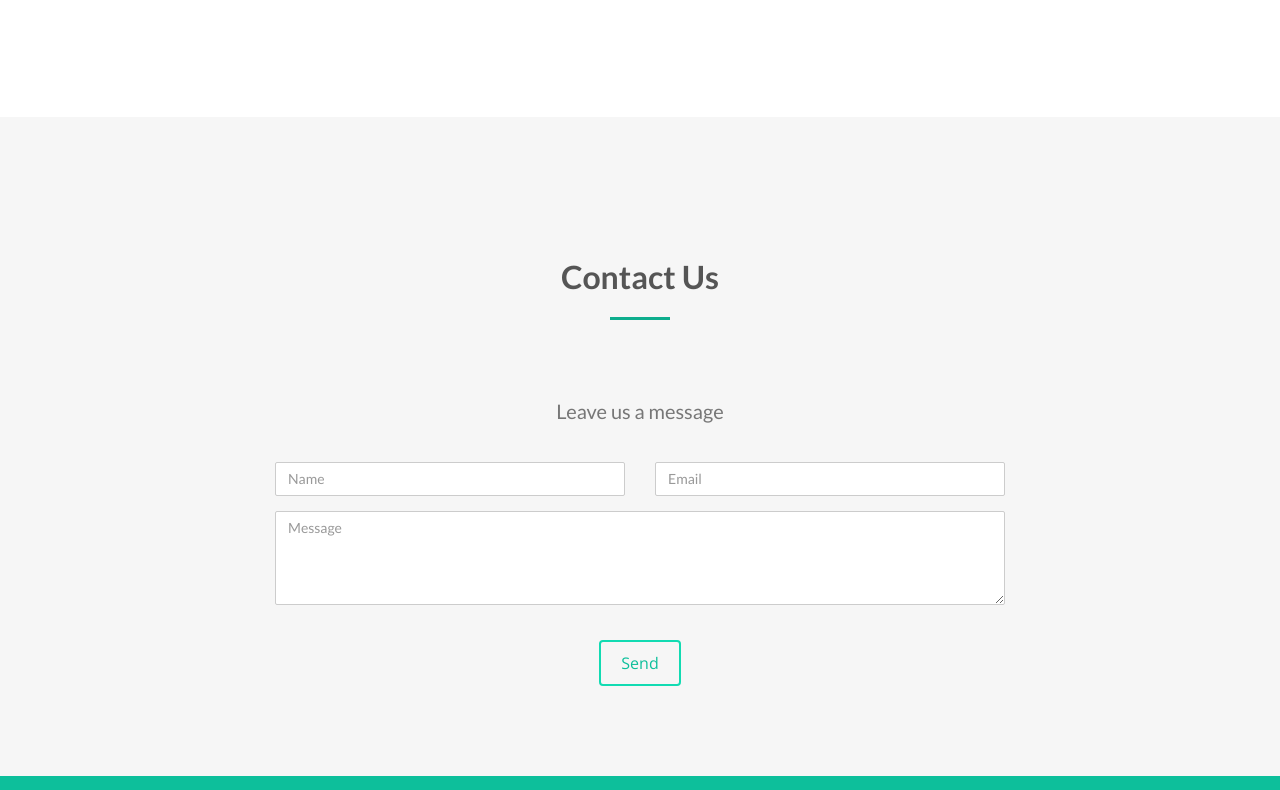
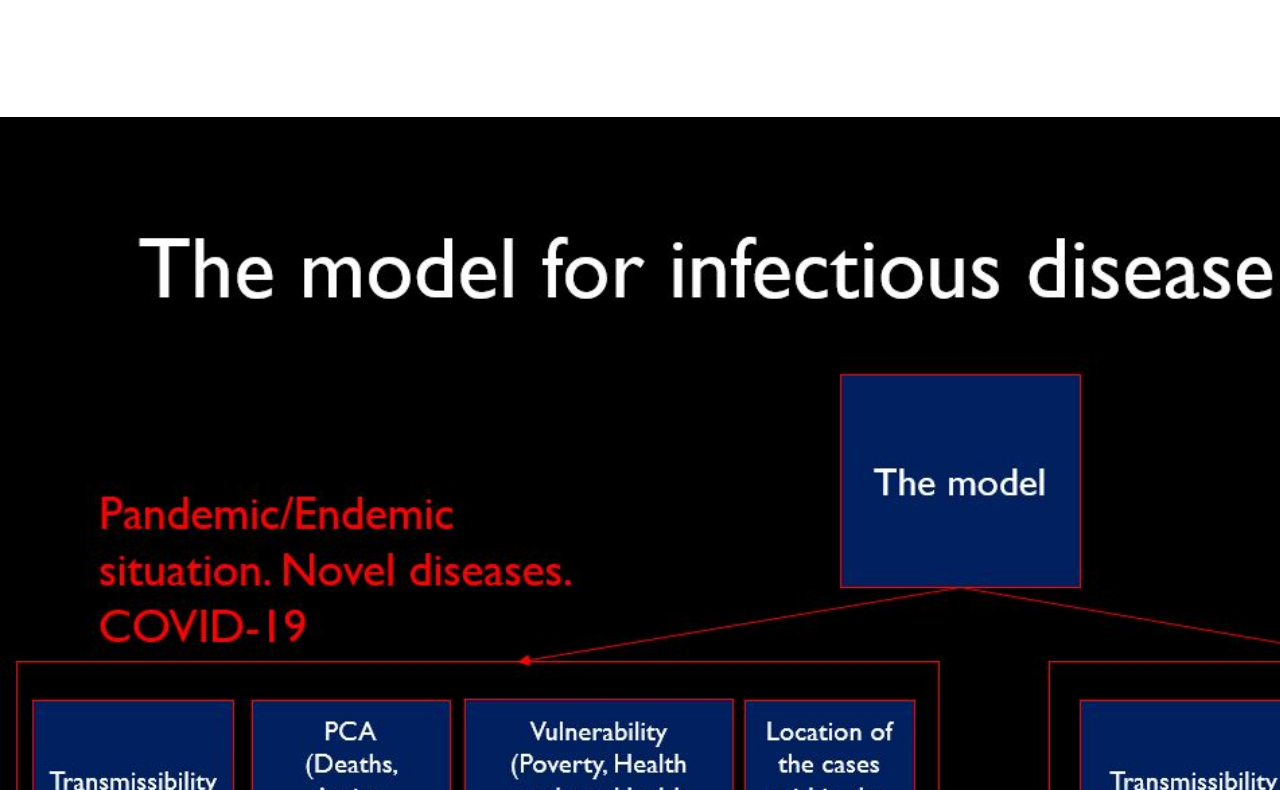
Before and after one commit to SafetyPointer/SafetyPointer.github.io, a plain HTML site: page index.html in a window 1280 px wide. Shown: the part 1390-2180 px from the top of the page. Drawn offline with nearby package versions, Linux system fonts and the light colour scheme.

Commit message:
Added background image of model

```diff
--- a/css/style.css
+++ b/css/style.css
@@ -483,3 +483,23 @@ label {
 	padding: 22% 10%;
 }
 }
+.header1 {
+	background: url(../img/bck.jpeg) no-repeat;
+	background-size: cover;
+	color: #cfcfcf;
+	position: relative;
+	width: 100%;
+	height: 100%;
+}
+.intro-text1 {
+	position: relative;
+	padding-top: 400px;
+	padding-right: 0;
+	padding-left: 0;
+	padding-bottom: 650px;
+}
+.intro-text1 H1 {
+	font-size: 60px;
+	text-transform: uppercase;
+	color: #fff;
+}
--- a/index.html
+++ b/index.html
@@ -88,6 +88,15 @@
     </div>
   </div>
 </div>
+
+<!-- Header -->
+<header class="header1" name="home">
+  <div class="intro-text1">
+
+  </div>
+</header>
+
+
 <!-- Contact Section -->
 <div id="contact-section" class="text-center">
   <div class="container">
```
Also changed, not shown: img/bck.jpeg (added).
